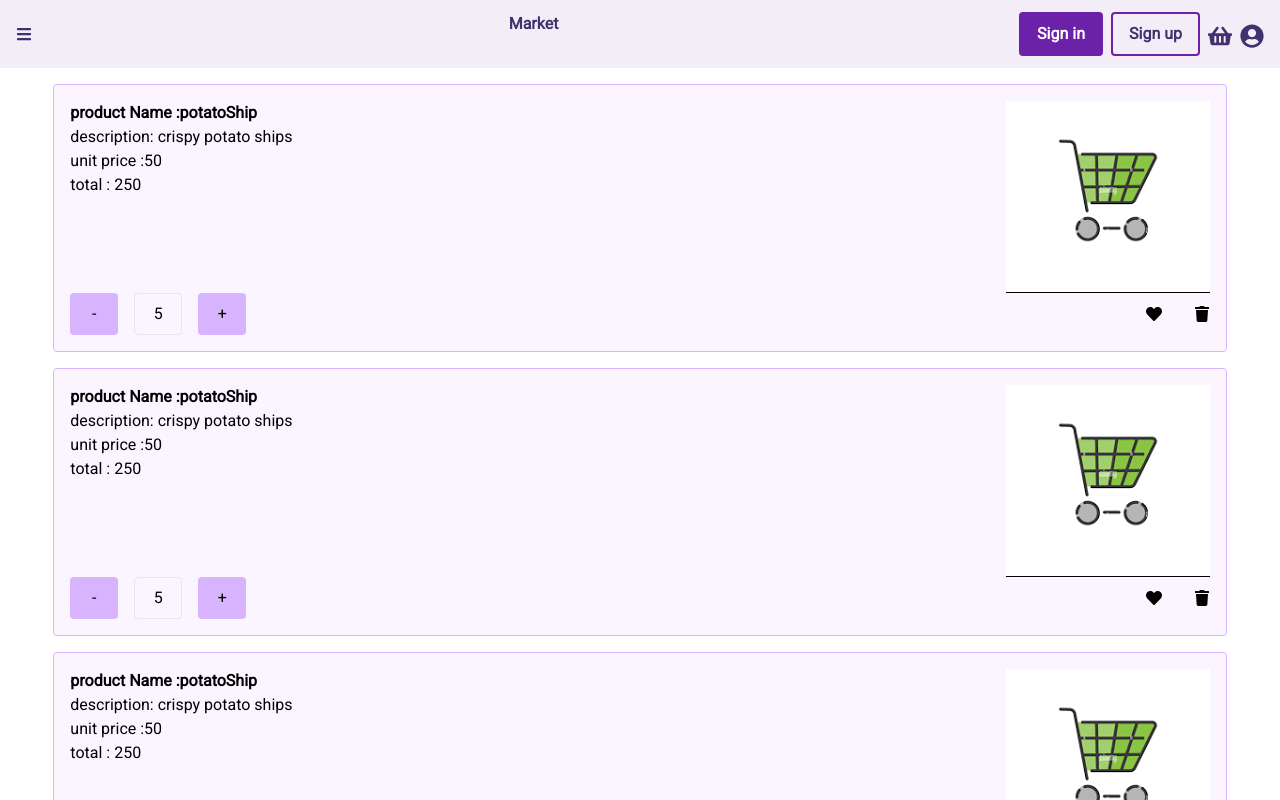
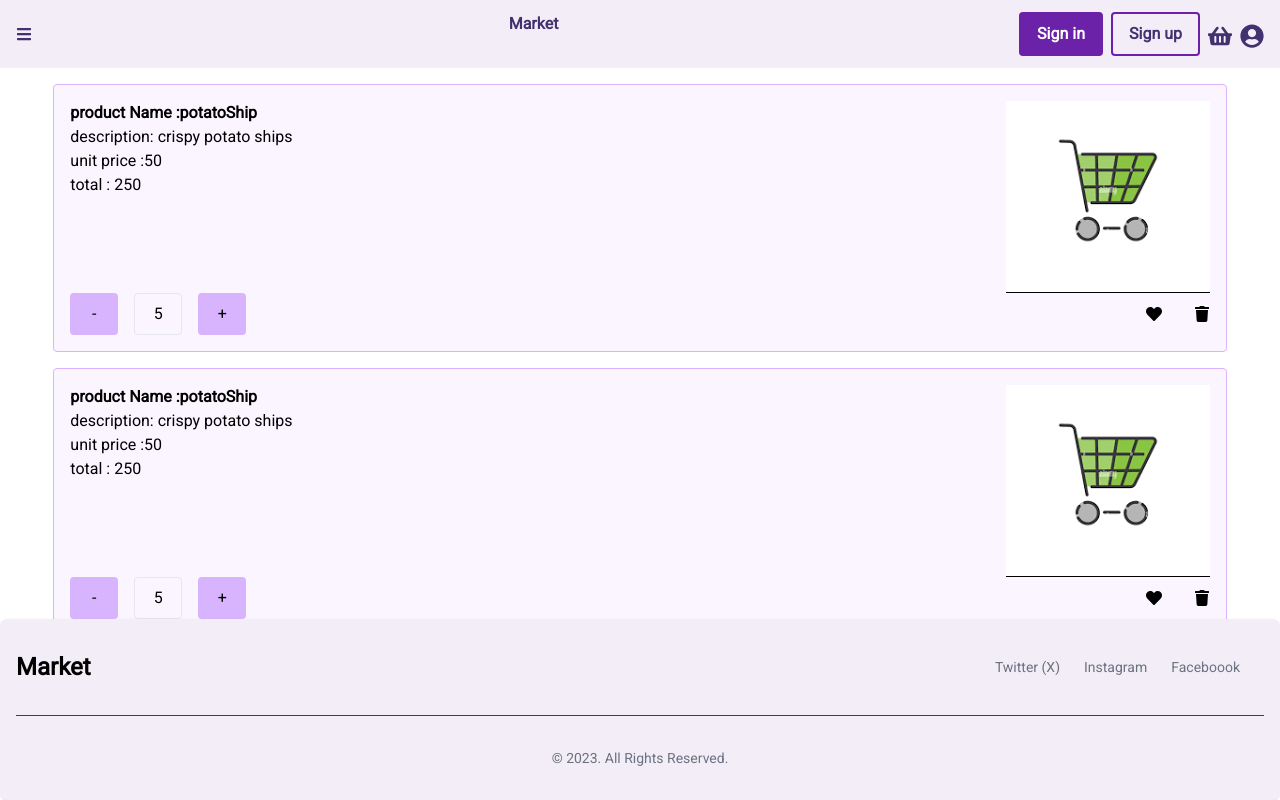
Before and after one commit to hussain-alsayedali/e-commerce-system, a React (Vite) app in the folder client/: page /shoppingcart in a window 1280 px wide. Shown: the top 800 px of the page. Built offline with nearby package versions, Linux system fonts and the light colour scheme.

Commit message:
fix Footer

```diff
--- a/client/src/components/Footer.tsx
+++ b/client/src/components/Footer.tsx
@@ -25,7 +25,7 @@ export default function Footer() {
 
 
   return (
-<footer className="bg-semiwhite w-full rounded-lg shadow">
+<footer className="bg-semiwhite w-full rounded-lg shadow fixed bottom-0">
     <div className="w-full max-w-screen-xl mx-auto p-4 md:py-8">
         <div className="sm:flex sm:items-center sm:justify-between">
             <a href="https://flowbite.com/" className="flex items-center mb-4 sm:mb-0 space-x-3 rtl:space-x-reverse">
```
